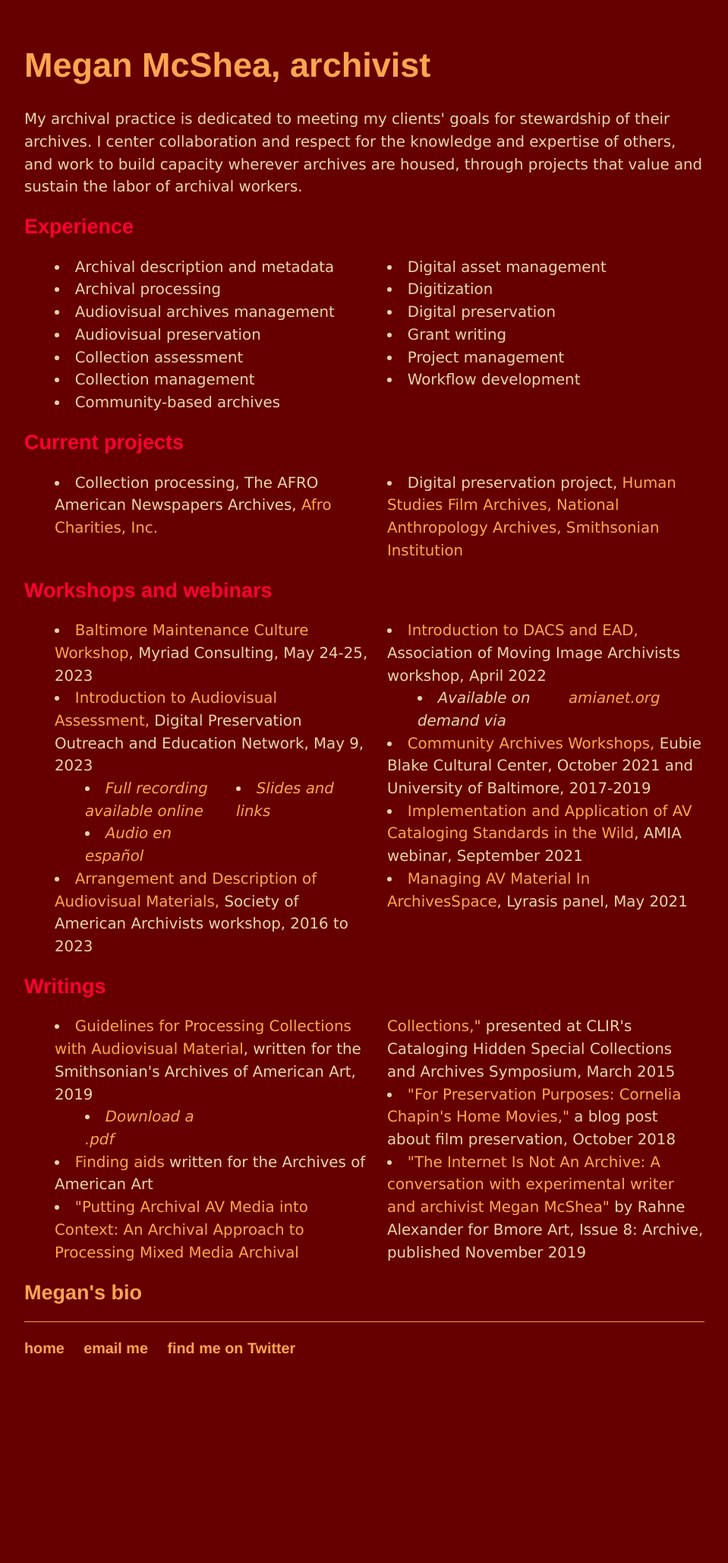
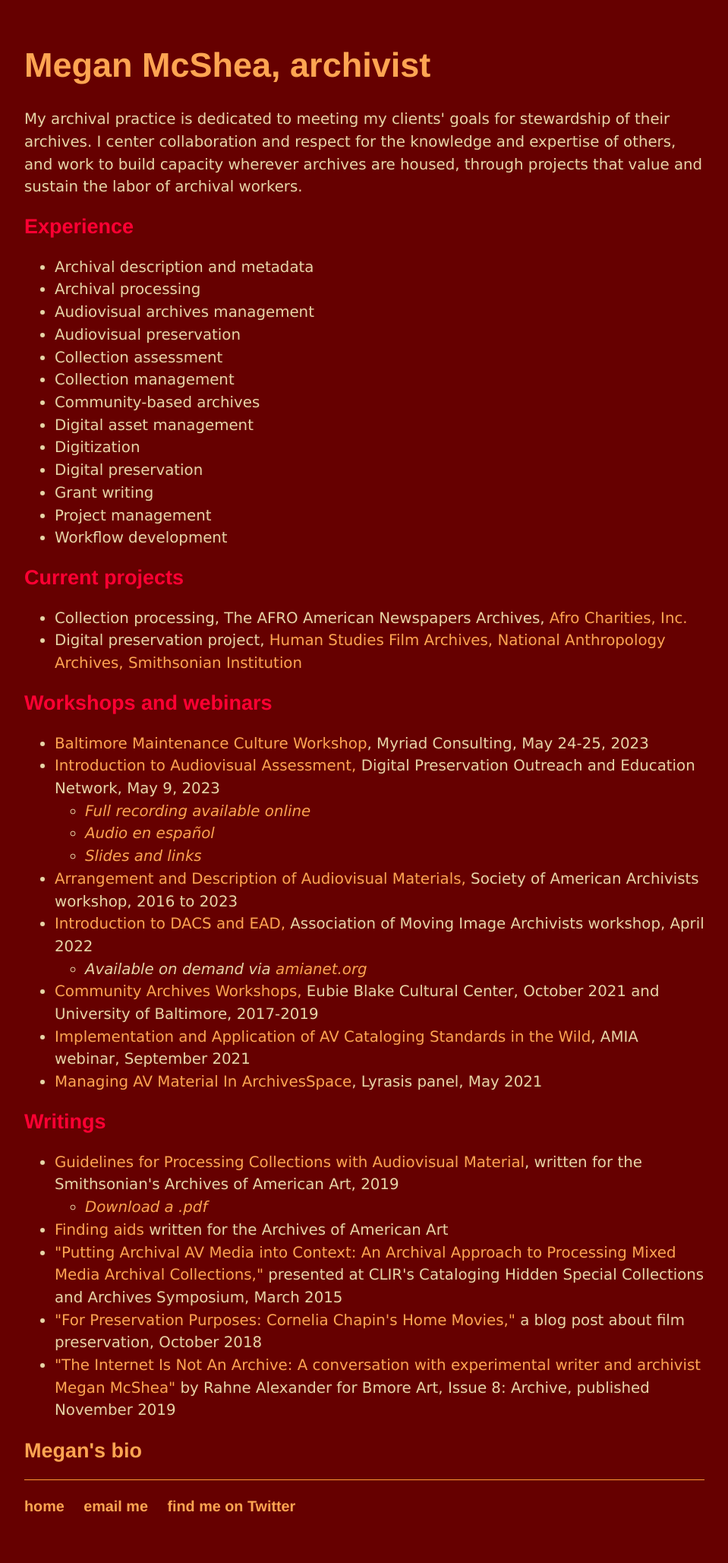
Before and after one commit to megan-mcshea/megan-mcshea.github.io, a Jekyll site: the page built from archivist.html, in a window 1280 px wide. Shown: the whole page at 76% size, without its empty margins (160-1119 px from the left). Built offline with Jekyll 4.4.1, drawn with Linux system fonts in a browser that asks for light colours; before the commit the page ends 1850 px from its top, so only the background shows below that.

Commit message:
Update main.css

```diff
--- a/css/main.css
+++ b/css/main.css
@@ -57,11 +57,6 @@ ul {
     font-family:'Verdana', 'Sans-serif';
     line-height: 150%;
     color: #E7D5A7;
-    list-style-type: disc;
-     -webkit-columns: 2;
-    -moz-columns: 2;
-    columns: 2;
-    list-style-position: inside;
 }
 
 footer {
@@ -82,6 +77,4 @@ ul.posts li {
     list-style: none;
     font-family: 'Verdana', 'Sans-Serif';
     color: #E7D5A7;
-    float: left;
-    width: 50%;
 }
```
